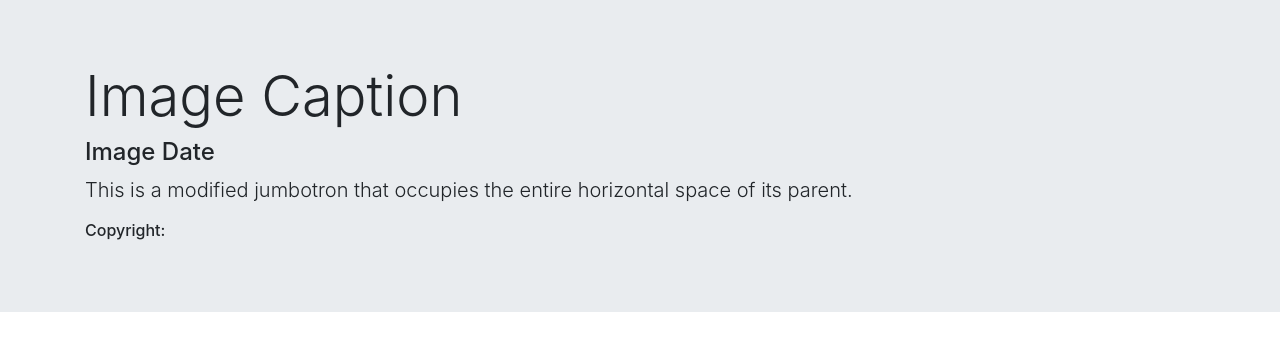
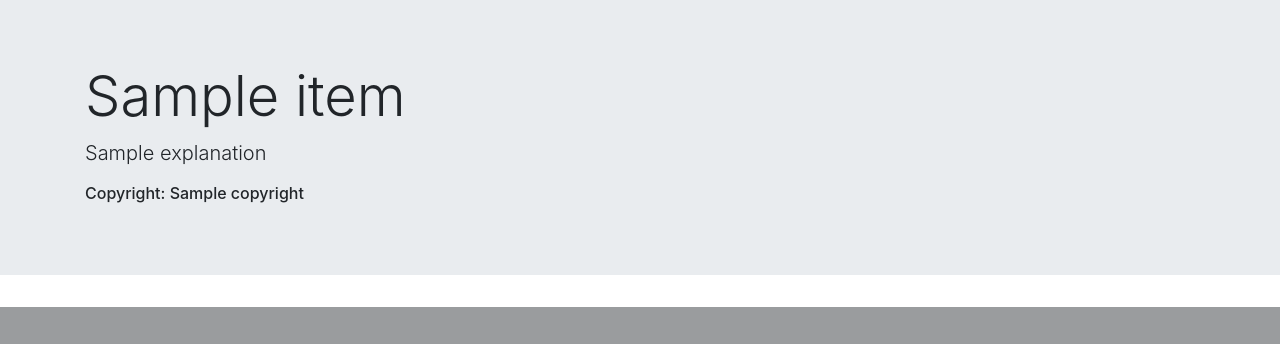
Before and after one commit to ArifShariar/FunWithAPIs, a Django app: page /nasa/astronomy_picture_of_the_day in a window 1280 px wide. Shown: the part 763-1107 px from the top of the page. After the commit the page ends 1070 px from the top, so only its background shows below. Run offline with Django 3.2, Linux system fonts and the light colour scheme; tables that the repository leaves empty hold one stand-in row (values such as "Sample post"); a database or web service that is not in the repository returns one stand-in record (values such as "Sample title"); data that the repository does not hold is empty; parts of the project's set-up code (start-up, migrations or seed data) failed here and were passed over; some libraries are stand-ins or nearby versions.

Commit message:
NASA astronomy picture of the day API integration complete

```diff
--- a/NASA/views.py
+++ b/NASA/views.py
@@ -1,5 +1,14 @@
+import requests
 from django.shortcuts import render
 
 
 def NASA_astronomy_picture_of_the_day(request):
-    return render(request, 'NASA/NASA.html')
+    context = {}
+    req = requests.get('https://api.nasa.gov/planetary/apod?api_key=JbPh57ub5qcB6frjO0UHzsSxiySqwyiZe7b3WpZe')
+    context['copyright'] = req.json()['copyright']
+    context['title'] = req.json()['title']
+    context['date'] = req.json()['date']
+    context['explanation'] = req.json()['explanation']
+    context['url'] = req.json()['url']
+    context['hdurl'] = req.json()['hdurl']
+    return render(request, 'NASA/NASA.html', context)
--- a/templates/NASA/NASA.html
+++ b/templates/NASA/NASA.html
@@ -14,16 +14,15 @@
 
 <body>
 <div class="text-center">
-    <h3>Image Caption</h3>
-    <img src="test.jpg" class="img-fluid" width="75%" height="75%" alt="Responsive image">
+    <h3>NASA: Astronomy Picture of the Day</h3>
+    <img src="{{ url }}" class="img-fluid" width="75%" height="75%" alt="{{ title }}">
 </div>
 
 <div class="jumbotron jumbotron-fluid">
     <div class="container">
-        <h1 class="display-4">Image Caption</h1>
-        <h4>Image Date</h4>
-        <p class="lead">This is a modified jumbotron that occupies the entire horizontal space of its parent.</p>
-        <h6>Copyright: </h6>
+        <h1 class="display-4">{{title}}</h1>
+        <p class="lead">{{ explanation }}</p>
+        <h6>Copyright: {{ copyright }}</h6>
     </div>
 </div>
 
```
